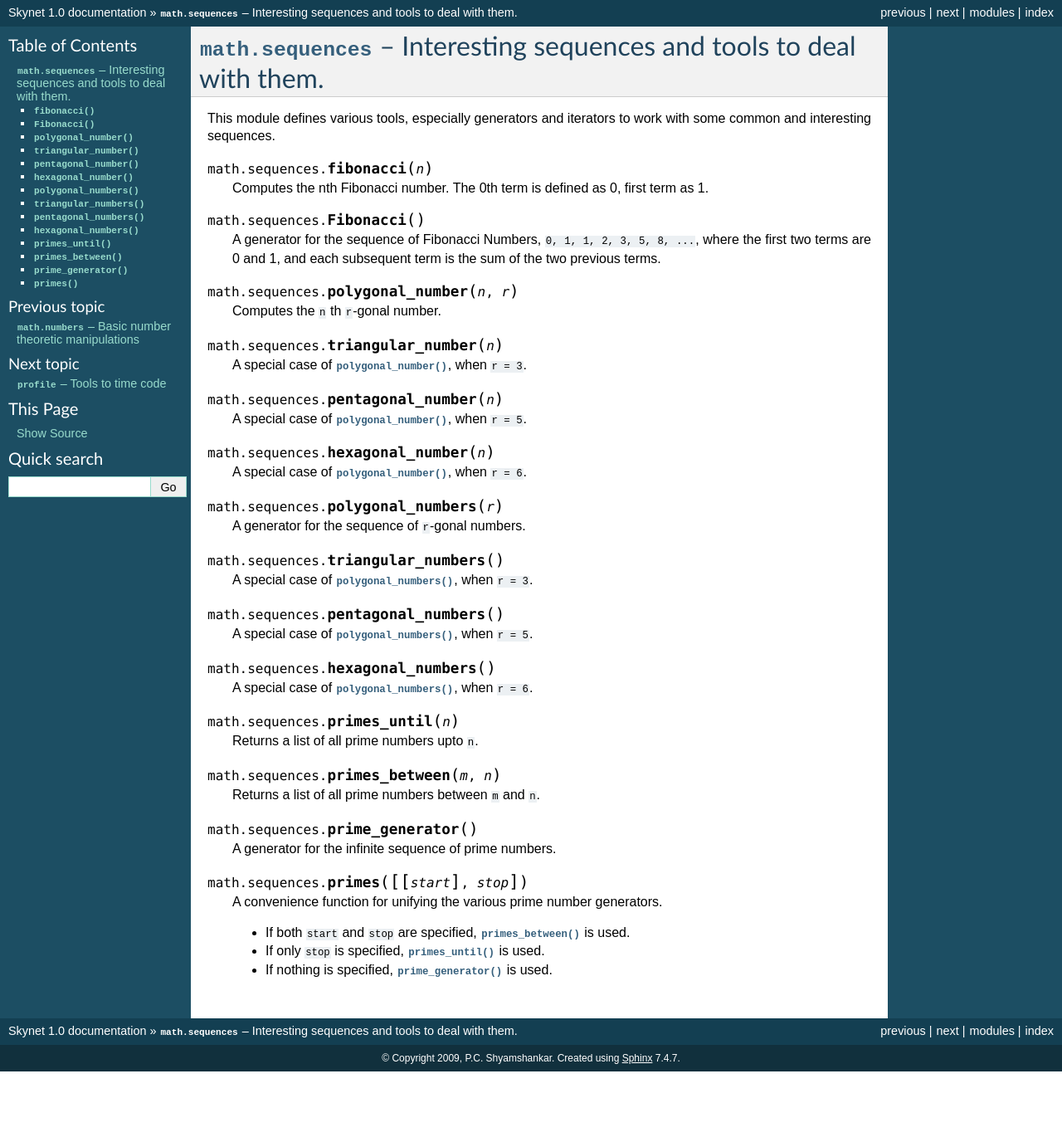
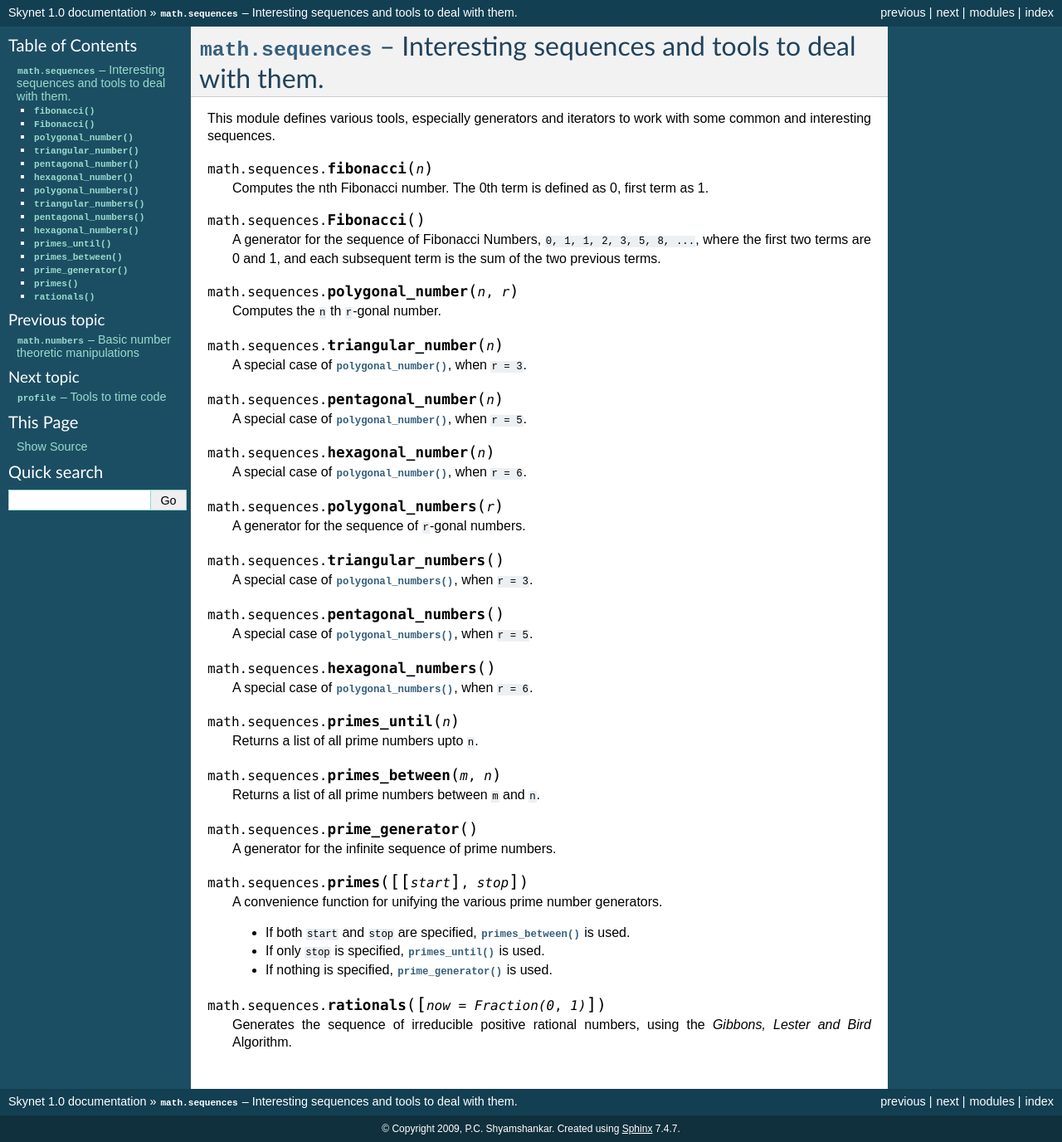
Before and after one commit to sykloid/skynet, a Sphinx documentation site: the page built from doc/source/math/sequences.rst, in a window 1280 px wide. Shown: the whole page at 83% size. Built offline with Sphinx 7.4.7, drawn with Linux system fonts in a browser that asks for light colours; formulas are drawn with MathJax 3; before the commit the page ends 1291 px from its top, so only the background shows below that.

Commit message:
Added documentation for rationals.

```diff
--- a/doc/source/math/sequences.rst
+++ b/doc/source/math/sequences.rst
@@ -71,3 +71,8 @@ with some common and interesting sequences.
     * If both ``start`` and ``stop`` are specified, :func:`primes_between` is used.
     * If only ``stop`` is specified, :func:`primes_until` is used.
     * If nothing is specified, :func:`prime_generator` is used.
+
+.. function:: rationals([now = Fraction(0, 1)])
+
+    Generates the sequence of irreducible positive rational numbers, using the
+    *Gibbons, Lester and Bird* Algorithm.
```
